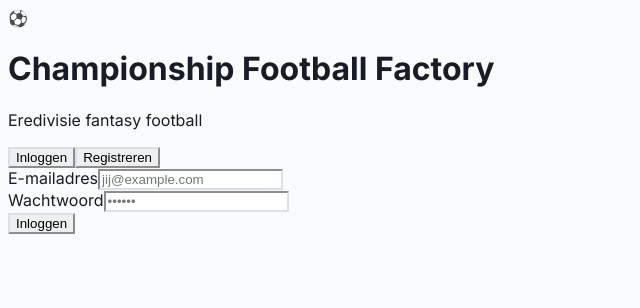
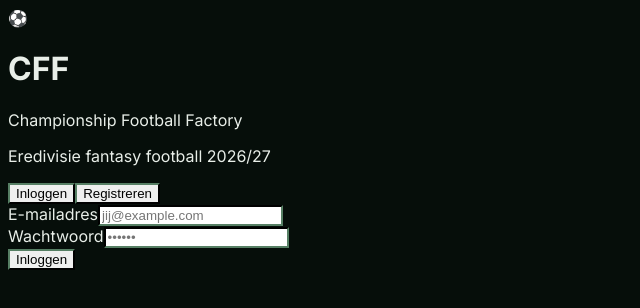
Before and after one commit to Joennes77/cff-app, a React (Vite) app in the folder client/: page / in a window 1280 px wide. Shown: the top 308 px of the page, without its empty margins (0-640 px from the left). Built offline with nearby package versions, Linux system fonts and the light colour scheme.

Commit message:
Full dark football design: Bebas Neue, dark theme, club logos, restyled pages

```diff
--- a/client/index.html
+++ b/client/index.html
@@ -1,5 +1,5 @@
 <!doctype html>
-<html lang="nl">
+<html lang="nl" class="dark">
   <head>
     <meta charset="UTF-8" />
     <meta name="viewport" content="width=device-width, initial-scale=1.0, maximum-scale=1" />
@@ -9,7 +9,7 @@
     <link rel="preconnect" href="https://fonts.googleapis.com" />
     <link rel="preconnect" href="https://fonts.gstatic.com" crossorigin />
     <link
-      href="https://fonts.googleapis.com/css2?family=Inter:ital,opsz,wght@0,14..32,100..900&family=Montserrat:wght@600;700;800&display=swap"
+      href="https://fonts.googleapis.com/css2?family=Bebas+Neue&family=Inter:wght@400;500;600;700&display=swap"
       rel="stylesheet"
     />
   </head>
--- a/client/src/components/navbar.tsx
+++ b/client/src/components/navbar.tsx
@@ -12,45 +12,58 @@ export default function Navbar() {
   const [location] = useLocation();
 
   return (
-    <header className="border-b bg-sidebar text-sidebar-foreground sticky top-0 z-50">
-      <div className="max-w-6xl mx-auto px-4 flex items-center gap-6 h-14">
-        <Link href="/" className="font-display font-bold text-lg text-sidebar-primary shrink-0">
-          ⚽ CFF
+    <header className="sticky top-0 z-50 border-b border-sidebar-border bg-sidebar/95 backdrop-blur-sm">
+      <div className="max-w-6xl mx-auto px-4 flex items-center gap-6 h-16">
+        {/* Brand */}
+        <Link href="/" className="flex items-center gap-2.5 shrink-0 group">
+          <div className="w-8 h-8 rounded-full bg-primary flex items-center justify-center text-sm font-bold text-black shadow-lg shadow-primary/30">
+            ⚽
+          </div>
+          <span className="font-display text-2xl tracking-wider text-primary group-hover:text-primary/80 transition-colors">
+            CFF
+          </span>
+          <span className="hidden sm:block text-[10px] font-semibold text-muted-foreground tracking-widest uppercase border border-border/50 rounded px-1.5 py-0.5">
+            Eredivisie
+          </span>
         </Link>
 
+        {/* Nav links */}
         <nav className="flex items-center gap-1 flex-1">
           {links.map(({ href, label }) => (
             <Link
               key={href}
               href={href}
-              className={`px-3 py-1.5 rounded-md text-sm font-medium transition-colors ${
+              className={`px-3 py-1.5 rounded-md text-sm font-medium transition-all ${
                 location === href
-                  ? "bg-sidebar-accent text-sidebar-accent-foreground"
-                  : "hover:bg-sidebar-accent/60"
+                  ? "bg-primary/20 text-primary border border-primary/30"
+                  : "text-muted-foreground hover:text-foreground hover:bg-sidebar-accent"
               }`}
             >
               {label}
             </Link>
           ))}
-          {user?.isAdmin ? (
+          {user?.isAdmin && (
             <Link
               href="/admin"
-              className={`px-3 py-1.5 rounded-md text-sm font-medium transition-colors ${
+              className={`px-3 py-1.5 rounded-md text-sm font-medium transition-all ${
                 location === "/admin"
-                  ? "bg-sidebar-accent text-sidebar-accent-foreground"
-                  : "hover:bg-sidebar-accent/60"
+                  ? "bg-gold/20 text-gold border border-gold/30"
+                  : "text-muted-foreground hover:text-foreground hover:bg-sidebar-accent"
               }`}
             >
               Admin
             </Link>
-          ) : null}
+          )}
         </nav>
 
+        {/* User */}
         <div className="flex items-center gap-3 shrink-0">
-          <span className="text-sm text-sidebar-foreground/70 hidden sm:block">{user?.username}</span>
+          <div className="hidden sm:flex flex-col items-end">
+            <span className="text-sm font-semibold text-foreground leading-tight">{user?.username}</span>
+          </div>
           <button
             onClick={logout}
-            className="text-sm px-3 py-1.5 rounded-md bg-sidebar-accent hover:bg-sidebar-accent/80 transition-colors"
+            className="text-xs px-3 py-1.5 rounded-md border border-border text-muted-foreground hover:text-foreground hover:border-primary/50 transition-all"
           >
             Uitloggen
           </button>
--- a/client/src/index.css
+++ b/client/src/index.css
@@ -2,70 +2,41 @@
 @tailwind components;
 @tailwind utilities;
 
-/* ---- Light mode ---- */
-:root {
-  --background: 210 20% 98%;
-  --foreground: 220 26% 12%;
-  --border: 220 14% 88%;
-  --card: 0 0% 100%;
-  --card-foreground: 220 26% 12%;
-  --popover: 0 0% 100%;
-  --popover-foreground: 220 26% 12%;
-  --primary: 142 72% 35%;
+/* ---- Dark football theme (always dark) ---- */
+:root,
+.dark {
+  --background: 150 40% 4%;
+  --foreground: 120 15% 92%;
+  --border: 142 20% 14%;
+  --card: 148 35% 7%;
+  --card-foreground: 120 15% 92%;
+  --popover: 148 35% 7%;
+  --popover-foreground: 120 15% 92%;
+  --primary: 142 70% 42%;
   --primary-foreground: 0 0% 100%;
-  --secondary: 220 14% 92%;
-  --secondary-foreground: 220 26% 14%;
-  --muted: 220 14% 94%;
-  --muted-foreground: 220 10% 44%;
-  --accent: 142 50% 90%;
-  --accent-foreground: 142 72% 20%;
-  --destructive: 4 74% 47%;
-  --destructive-foreground: 0 0% 98%;
-  --input: 220 14% 84%;
-  --ring: 142 72% 35%;
-  --sidebar: 220 30% 13%;
-  --sidebar-foreground: 210 20% 88%;
-  --sidebar-border: 220 22% 22%;
-  --sidebar-primary: 142 72% 42%;
-  --sidebar-primary-foreground: 0 0% 100%;
-  --sidebar-accent: 220 22% 22%;
-  --sidebar-accent-foreground: 210 20% 92%;
-  --sidebar-ring: 142 72% 42%;
-  --radius: 0.5rem;
-  --font-sans: "Inter", system-ui, sans-serif;
-  --font-display: "Montserrat", system-ui, sans-serif;
-  --font-mono: ui-monospace, monospace;
-}
-
-/* ---- Dark mode ---- */
-.dark {
-  --background: 222 28% 10%;
-  --foreground: 210 20% 92%;
-  --border: 220 22% 22%;
-  --card: 222 28% 13%;
-  --card-foreground: 210 20% 92%;
-  --popover: 222 28% 13%;
-  --popover-foreground: 210 20% 92%;
-  --primary: 142 60% 45%;
-  --primary-foreground: 0 0% 100%;
-  --secondary: 220 22% 20%;
-  --secondary-foreground: 210 20% 88%;
-  --muted: 220 22% 18%;
-  --muted-foreground: 220 10% 55%;
-  --accent: 142 40% 22%;
-  --accent-foreground: 142 60% 80%;
+  --secondary: 142 20% 14%;
+  --secondary-foreground: 120 15% 88%;
+  --muted: 142 20% 12%;
+  --muted-foreground: 120 10% 50%;
+  --accent: 142 40% 16%;
+  --accent-foreground: 142 70% 70%;
   --destructive: 4 74% 55%;
   --destructive-foreground: 0 0% 98%;
-  --input: 220 22% 24%;
-  --ring: 142 60% 45%;
-  --sidebar: 222 30% 9%;
-  --sidebar-foreground: 210 20% 88%;
-  --sidebar-border: 220 22% 18%;
-  --sidebar-primary: 142 60% 45%;
+  --input: 142 20% 16%;
+  --ring: 142 70% 42%;
+  --gold: 38 92% 54%;
+  --sidebar: 150 45% 3%;
+  --sidebar-foreground: 120 15% 88%;
+  --sidebar-border: 142 20% 12%;
+  --sidebar-primary: 142 70% 42%;
   --sidebar-primary-foreground: 0 0% 100%;
-  --sidebar-accent: 220 22% 18%;
-  --sidebar-accent-foreground: 210 20% 92%;
-  --sidebar-ring: 142 60% 45%;
+  --sidebar-accent: 142 25% 10%;
+  --sidebar-accent-foreground: 120 15% 88%;
+  --sidebar-ring: 142 70% 42%;
+  --radius: 0.625rem;
+  --font-sans: "Inter", system-ui, sans-serif;
+  --font-display: "Bebas Neue", system-ui, sans-serif;
+  --font-mono: ui-monospace, monospace;
 }
 
 * {
@@ -80,7 +51,24 @@ body {
 }
 
 /* Position badge colours */
-.badge-gk  { background: hsl(45 96% 50%); color: hsl(220 40% 10%); }
-.badge-def { background: hsl(214 80% 50%); color: #fff; }
-.badge-mid { background: hsl(142 60% 40%); color: #fff; }
+.badge-gk  { background: hsl(38 92% 54%); color: hsl(220 40% 10%); }
+.badge-def { background: hsl(214 80% 52%); color: #fff; }
+.badge-mid { background: hsl(142 65% 38%); color: #fff; }
 .badge-fwd { background: hsl(4 80% 52%);   color: #fff; }
+
+/* Gold text utility */
+.text-gold { color: hsl(var(--gold)); }
+.bg-gold   { background: hsl(var(--gold)); }
+
+/* Grass pattern for pitch */
+.pitch-bg {
+  background:
+    repeating-linear-gradient(
+      90deg,
+      transparent,
+      transparent 40px,
+      rgba(255,255,255,0.015) 40px,
+      rgba(255,255,255,0.015) 80px
+    ),
+    linear-gradient(180deg, #0d3318 0%, #0a2912 50%, #0d3318 100%);
+}
--- a/client/src/pages/auth.tsx
+++ b/client/src/pages/auth.tsx
@@ -29,27 +29,43 @@ export default function AuthPage() {
   };
 
   return (
-    <div className="min-h-screen flex items-center justify-center bg-background px-4">
-      <div className="w-full max-w-sm space-y-6">
+    <div className="min-h-screen flex flex-col items-center justify-center px-4 relative overflow-hidden">
+      {/* Background pitch lines */}
+      <div className="absolute inset-0 pitch-bg opacity-60" />
+      <div className="absolute inset-0 bg-gradient-to-b from-background/30 via-transparent to-background/80" />
+
+      {/* Decorative circles */}
+      <div className="absolute top-1/2 left-1/2 -translate-x-1/2 -translate-y-1/2 w-[500px] h-[500px] rounded-full border border-white/5 pointer-events-none" />
+      <div className="absolute top-1/2 left-1/2 -translate-x-1/2 -translate-y-1/2 w-[280px] h-[280px] rounded-full border border-white/5 pointer-events-none" />
+      <div className="absolute top-1/2 left-1/2 -translate-x-1/2 -translate-y-1/2 w-4 h-4 rounded-full bg-white/10 pointer-events-none" />
+
+      <div className="relative z-10 w-full max-w-sm space-y-6">
         {/* Logo */}
-        <div className="text-center">
-          <div className="text-5xl mb-2">⚽</div>
-          <h1 className="font-display text-2xl font-bold">Championship Football Factory</h1>
-          <p className="text-muted-foreground text-sm mt-1">Eredivisie fantasy football</p>
+        <div className="text-center space-y-2">
+          <div className="inline-flex items-center justify-center w-20 h-20 rounded-full bg-primary/20 border border-primary/30 shadow-2xl shadow-primary/20 mb-2">
+            <span className="text-4xl">⚽</span>
+          </div>
+          <h1 className="font-display text-5xl tracking-widest text-white">
+            CFF
+          </h1>
+          <p className="text-sm font-semibold tracking-widest text-primary uppercase">
+            Championship Football Factory
+          </p>
+          <p className="text-xs text-muted-foreground">Eredivisie fantasy football 2026/27</p>
         </div>
 
         {/* Card */}
-        <div className="bg-card border rounded-xl p-6 shadow-sm space-y-4">
+        <div className="bg-card/80 backdrop-blur border border-border/50 rounded-2xl p-6 shadow-2xl space-y-4">
           {/* Mode toggle */}
-          <div className="flex rounded-lg overflow-hidden border">
+          <div className="flex rounded-xl overflow-hidden border border-border/50 p-1 gap-1 bg-background/50">
             {(["login", "register"] as const).map((m) => (
               <button
                 key={m}
                 onClick={() => setMode(m)}
-                className={`flex-1 py-2 text-sm font-medium transition-colors ${
+                className={`flex-1 py-2 text-sm font-semibold rounded-lg transition-all ${
                   mode === m
-                    ? "bg-primary text-primary-foreground"
-                    : "bg-card text-muted-foreground hover:bg-muted"
+                    ? "bg-primary text-black shadow-lg shadow-primary/30"
+                    : "text-muted-foreground hover:text-foreground"
                 }`}
               >
                 {m === "login" ? "Inloggen" : "Registreren"}
@@ -60,10 +76,12 @@ export default function AuthPage() {
           <form onSubmit={submit} className="space-y-3">
             {mode === "register" && (
               <div>
-                <label className="text-sm font-medium block mb-1">Gebruikersnaam</label>
+                <label className="text-xs font-semibold block mb-1.5 text-muted-foreground uppercase tracking-wider">
+                  Gebruikersnaam
+                </label>
                 <input
-                  className="w-full border rounded-md px-3 py-2 text-sm bg-background focus:outline-none focus:ring-2 focus:ring-primary"
-                  placeholder="Jouw naam"
+                  className="w-full border border-input rounded-xl px-3 py-2.5 text-sm bg-background/60 focus:outline-none focus:ring-2 focus:ring-primary focus:border-transparent transition-all"
+                  placeholder="Jouw teamnaam"
                   value={form.username}
                   onChange={set("username")}
                   required
@@ -72,10 +90,12 @@ export default function AuthPage() {
             )}
 
             <div>
-              <label className="text-sm font-medium block mb-1">E-mailadres</label>
+              <label className="text-xs font-semibold block mb-1.5 text-muted-foreground uppercase tracking-wider">
+                E-mailadres
+              </label>
               <input
                 type="email"
-                className="w-full border rounded-md px-3 py-2 text-sm bg-background focus:outline-none focus:ring-2 focus:ring-primary"
+                className="w-full border border-input rounded-xl px-3 py-2.5 text-sm bg-background/60 focus:outline-none focus:ring-2 focus:ring-primary focus:border-transparent transition-all"
                 placeholder="jij@example.com"
                 value={form.email}
                 onChange={set("email")}
@@ -84,10 +104,12 @@ export default function AuthPage() {
             </div>
 
             <div>
-              <label className="text-sm font-medium block mb-1">Wachtwoord</label>
+              <label className="text-xs font-semibold block mb-1.5 text-muted-foreground uppercase tracking-wider">
+                Wachtwoord
+              </label>
               <input
                 type="password"
-                className="w-full border rounded-md px-3 py-2 text-sm bg-background focus:outline-none focus:ring-2 focus:ring-primary"
+                className="w-full border border-input rounded-xl px-3 py-2.5 text-sm bg-background/60 focus:outline-none focus:ring-2 focus:ring-primary focus:border-transparent transition-all"
                 placeholder="••••••"
                 value={form.password}
                 onChange={set("password")}
@@ -96,7 +118,7 @@ export default function AuthPage() {
             </div>
 
             {error && (
-              <p className="text-sm text-destructive bg-destructive/10 rounded-md px-3 py-2">
+              <p className="text-sm text-destructive bg-destructive/10 border border-destructive/20 rounded-xl px-3 py-2">
                 {error}
               </p>
             )}
@@ -104,7 +126,7 @@ export default function AuthPage() {
             <button
               type="submit"
               disabled={loading}
-              className="w-full bg-primary text-primary-foreground rounded-md py-2 text-sm font-semibold hover:bg-primary/90 disabled:opacity-50 transition-colors"
+              className="w-full bg-primary text-black rounded-xl py-3 text-sm font-bold hover:bg-primary/90 disabled:opacity-50 transition-all shadow-lg shadow-primary/20 tracking-wide"
             >
               {loading ? "Bezig…" : mode === "login" ? "Inloggen" : "Account aanmaken"}
             </button>
--- a/client/src/pages/dashboard.tsx
+++ b/client/src/pages/dashboard.tsx
@@ -6,7 +6,7 @@ import { useAuth } from "../lib/auth";
 import type { Pool } from "@shared/schema";
 
 export default function Dashboard() {
-  const { authFetch } = useAuth();
+  const { authFetch, user } = useAuth();
   const qc = useQueryClient();
   const [showCreate, setShowCreate] = useState(false);
   const [showJoin, setShowJoin] = useState(false);
@@ -20,8 +20,7 @@ export default function Dashboard() {
   });
 
   const createPool = useMutation({
-    mutationFn: (name: string) =>
-      authFetch("POST", "/api/pools", { name }),
+    mutationFn: (name: string) => authFetch("POST", "/api/pools", { name }),
     onSuccess: () => {
       qc.invalidateQueries({ queryKey: ["/api/pools"] });
       setShowCreate(false);
@@ -32,8 +31,7 @@ export default function Dashboard() {
   });
 
   const joinPool = useMutation({
-    mutationFn: (code: string) =>
-      authFetch("POST", "/api/pools/join", { accessCode: code }),
+    mutationFn: (code: string) => authFetch("POST", "/api/pools/join", { accessCode: code }),
     onSuccess: () => {
       qc.invalidateQueries({ queryKey: ["/api/pools"] });
       setShowJoin(false);
@@ -44,40 +42,51 @@ export default function Dashboard() {
   });
 
   return (
-    <div className="max-w-4xl mx-auto px-4 py-8 space-y-6">
+    <div className="max-w-4xl mx-auto px-4 py-8 space-y-8">
+      {/* Hero header */}
+      <div className="relative rounded-2xl overflow-hidden border border-border/50">
+        <div className="pitch-bg absolute inset-0 opacity-70" />
+        <div className="absolute inset-0 bg-gradient-to-r from-background/90 via-background/60 to-transparent" />
+        <div className="relative z-10 px-8 py-10">
+          <p className="text-xs font-bold tracking-widest text-primary uppercase mb-2">Seizoen 2026/27</p>
+          <h1 className="font-display text-5xl sm:text-6xl tracking-wider text-white mb-2">
+            Welkom,<br />{user?.username}
+          </h1>
+          <p className="text-muted-foreground text-sm">Eredivisie fantasy football</p>
+        </div>
+      </div>
+
+      {/* Actions */}
       <div className="flex items-center justify-between">
-        <h1 className="font-display text-2xl font-bold">Mijn pools</h1>
+        <h2 className="font-display text-3xl tracking-wider text-foreground">Mijn Pools</h2>
         <div className="flex gap-2">
           <button
             onClick={() => { setShowJoin(true); setShowCreate(false); setError(""); }}
-            className="px-4 py-2 text-sm rounded-lg border hover:bg-muted transition-colors"
+            className="px-4 py-2 text-sm rounded-xl border border-border text-muted-foreground hover:text-foreground hover:border-primary/50 transition-all font-medium"
           >
             Pool joinen
           </button>
           <button
             onClick={() => { setShowCreate(true); setShowJoin(false); setError(""); }}
-            className="px-4 py-2 text-sm rounded-lg bg-primary text-primary-foreground hover:bg-primary/90 transition-colors"
+            className="px-4 py-2 text-sm rounded-xl bg-primary text-black font-bold hover:bg-primary/90 transition-all shadow-lg shadow-primary/20"
           >
-            Pool aanmaken
+            + Nieuwe pool
           </button>
         </div>
       </div>
 
       {/* Create / Join form */}
       {(showCreate || showJoin) && (
-        <div className="bg-card border rounded-xl p-4 space-y-3">
-          <h2 className="font-semibold text-sm">
-            {showCreate ? "Nieuwe pool aanmaken" : "Pool joinen"}
-          </h2>
+        <div className="bg-card border border-border/50 rounded-2xl p-5 space-y-3">
+          <h3 className="font-semibold text-sm text-foreground">
+            {showCreate ? "Nieuwe pool aanmaken" : "Pool joinen met code"}
+          </h3>
           {error && <p className="text-sm text-destructive">{error}</p>}
           {showCreate ? (
-            <form
-              onSubmit={(e) => { e.preventDefault(); createPool.mutate(poolName); }}
-              className="flex gap-2"
-            >
+            <form onSubmit={(e) => { e.preventDefault(); createPool.mutate(poolName); }} className="flex gap-2">
               <input
-                className="flex-1 border rounded-md px-3 py-2 text-sm bg-background"
-                placeholder="Poolnaam"
+                className="flex-1 border border-input rounded-xl px-3 py-2.5 text-sm bg-background focus:outline-none focus:ring-2 focus:ring-primary transition-all"
+                placeholder="Naam van je pool"
                 value={poolName}
                 onChange={(e) => setPoolName(e.target.value)}
                 required
@@ -85,18 +94,15 @@ export default function Dashboard() {
               <button
                 type="submit"
                 disabled={createPool.isPending}
-                className="px-4 py-2 text-sm rounded-md bg-primary text-primary-foreground disabled:opacity-50"
+                className="px-4 py-2.5 text-sm rounded-xl bg-primary text-black font-bold disabled:opacity-50"
               >
                 {createPool.isPending ? "…" : "Aanmaken"}
               </button>
             </form>
           ) : (
-            <form
-              onSubmit={(e) => { e.preventDefault(); joinPool.mutate(accessCode); }}
-              className="flex gap-2"
-            >
+            <form onSubmit={(e) => { e.preventDefault(); joinPool.mutate(accessCode); }} className="flex gap-2">
               <input
-                className="flex-1 border rounded-md px-3 py-2 text-sm bg-background uppercase"
+                className="flex-1 border border-input rounded-xl px-3 py-2.5 text-sm bg-background uppercase tracking-widest focus:outline-none focus:ring-2 focus:ring-primary transition-all"
                 placeholder="Toegangscode (bijv. A1B2C3)"
                 value={accessCode}
                 onChange={(e) => setAccessCode(e.target.value.toUpperCase())}
@@ -106,7 +112,7 @@ export default function Dashboard() {
               <button
                 type="submit"
                 disabled={joinPool.isPending}
-                className="px-4 py-2 text-sm rounded-md bg-primary text-primary-foreground disabled:opacity-50"
+                className="px-4 py-2.5 text-sm rounded-xl bg-primary text-black font-bold disabled:opacity-50"
               >
                 {joinPool.isPending ? "…" : "Joinen"}
               </button>
@@ -119,21 +125,30 @@ export default function Dashboard() {
       {isLoading ? (
         <p className="text-muted-foreground text-sm">Laden…</p>
       ) : pools.length === 0 ? (
-        <div className="text-center py-16 text-muted-foreground">
-          <div className="text-4xl mb-3">🏟️</div>
-          <p className="font-medium">Je hebt nog geen pools.</p>
-          <p className="text-sm mt-1">Maak een pool aan of join er één met een toegangscode.</p>
+        <div className="text-center py-20 text-muted-foreground border border-dashed border-border/50 rounded-2xl">
+          <div className="text-5xl mb-4">🏟️</div>
+          <p className="font-display text-2xl tracking-wider text-foreground mb-2">Geen pools gevonden</p>
+          <p className="text-sm">Maak een pool aan of join er één met een toegangscode.</p>
         </div>
       ) : (
         <div className="grid gap-4 sm:grid-cols-2 lg:grid-cols-3">
           {pools.map((pool) => (
             <Link key={pool.id} href={`/pools/${pool.id}`}>
-              <div className="bg-card border rounded-xl p-4 hover:shadow-md hover:border-primary transition-all cursor-pointer">
-                <h3 className="font-semibold">{pool.name}</h3>
-                <p className="text-xs text-muted-foreground mt-1 font-mono">{pool.accessCode}</p>
-                <div className="mt-3 text-xs text-muted-foreground">
+              <div className="group bg-card border border-border/50 rounded-2xl p-5 hover:border-primary/50 hover:shadow-xl hover:shadow-primary/5 transition-all cursor-pointer">
+                <div className="flex items-start justify-between mb-4">
+                  <div className="w-10 h-10 rounded-xl bg-primary/15 border border-primary/20 flex items-center justify-center text-xl">
+                    🏆
+                  </div>
+                  <span className="font-mono text-xs font-bold tracking-widest text-muted-foreground bg-muted px-2 py-1 rounded-lg">
+                    {pool.accessCode}
+                  </span>
+                </div>
+                <h3 className="font-display text-xl tracking-wider text-foreground group-hover:text-primary transition-colors">
+                  {pool.name}
+                </h3>
+                <p className="text-xs text-muted-foreground mt-1">
                   Aangemaakt {new Date(pool.createdAt).toLocaleDateString("nl-NL")}
-                </div>
+                </p>
               </div>
             </Link>
           ))}
--- a/client/src/pages/team-builder.tsx
+++ b/client/src/pages/team-builder.tsx
@@ -121,7 +121,7 @@ export default function TeamBuilder() {
 
   return (
     <div className="max-w-6xl mx-auto px-4 py-8">
-      <h1 className="font-display text-2xl font-bold mb-6">Team samenstellen</h1>
+      <h1 className="font-display text-4xl tracking-wider mb-6">Team Samenstellen</h1>
 
       <div className="grid gap-6 lg:grid-cols-[1fr_380px]">
         {/* Left: Formation + selected */}
@@ -147,7 +147,7 @@ export default function TeamBuilder() {
           </div>
 
           {/* Formation — simplified 4-3-3 layout */}
-          <div className="bg-gradient-to-b from-green-800 to-green-700 rounded-xl p-4">
+          <div className="pitch-bg rounded-2xl p-4 border border-white/10 shadow-2xl">
             <p className="text-center text-white/60 text-xs mb-4 font-medium tracking-widest uppercase">
               Formatie
             </p>
--- a/tailwind.config.ts
+++ b/tailwind.config.ts
@@ -44,6 +44,7 @@ export default {
           foreground: "hsl(var(--destructive-foreground) / <alpha-value>)",
         },
         ring: "hsl(var(--ring) / <alpha-value>)",
+        gold: "hsl(var(--gold) / <alpha-value>)",
         sidebar: {
           DEFAULT: "hsl(var(--sidebar) / <alpha-value>)",
           foreground: "hsl(var(--sidebar-foreground) / <alpha-value>)",
@@ -61,7 +62,7 @@ export default {
       },
       fontFamily: {
         sans: ["var(--font-sans)"],
-        display: ["var(--font-display)"],
+        display: ["var(--font-display)", "system-ui", "sans-serif"],
         mono: ["var(--font-mono)"],
       },
       keyframes: {
```
Also changed, not shown: client/src/components/player-card.tsx (+72 -30 lines), client/src/lib/clubs.ts (added, +34 -0 lines).
